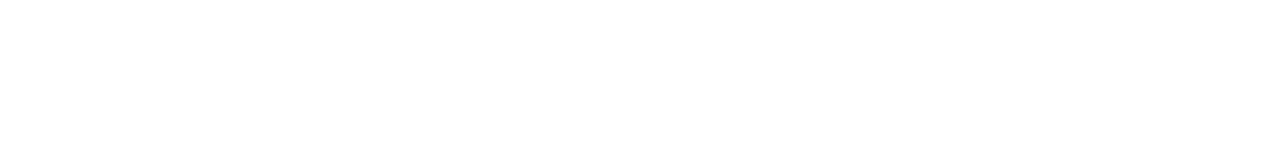
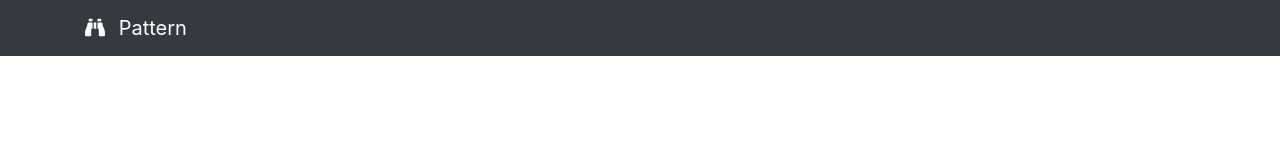
Before and after one commit to agtmalves/Pattern_Images_Website, a plain HTML site: page index.html in a window 1280 px wide. Drawn offline with nearby package versions, Linux system fonts and the light colour scheme.

Commit message:
Add Navbar

```diff
--- a/index.html
+++ b/index.html
@@ -7,11 +7,15 @@
 
     <!-- Bootstrap CSS -->
     <link rel="stylesheet" href="https://stackpath.bootstrapcdn.com/bootstrap/4.2.1/css/bootstrap.min.css" integrity="sha384-GJzZqFGwb1QTTN6wy59ffF1BuGJpLSa9DkKMp0DgiMDm4iYMj70gZWKYbI706tWS" crossorigin="anonymous">
-
+    <link rel="stylesheet" href="https://use.fontawesome.com/releases/v5.6.3/css/all.css" integrity="sha384-UHRtZLI+pbxtHCWp1t77Bi1L4ZtiqrqD80Kn4Z8NTSRyMA2Fd33n5dQ8lWUE00s/" crossorigin="anonymous">
     <title>Pattern</title>
   </head>
   <body>
-
+    <nav class="navbar bg-dark navbar-dark">
+        <div class="container">
+            <a href="" class="navbar-brand"><i class="fas fa-binoculars mr-2"></i> Pattern</a>
+        </div>
+    </nav>
 
     <!-- Optional JavaScript -->
     <!-- jQuery first, then Popper.js, then Bootstrap JS -->
```
